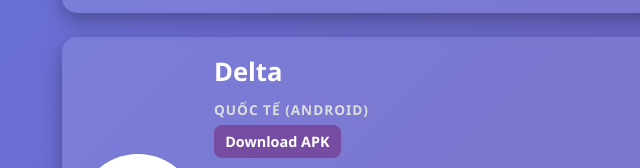
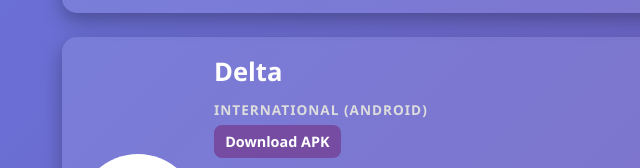
Before and after one commit to LuaCrack1/executor-roblox, a plain HTML site: page index.html in a window 1280 px wide. Shown: the part 1094-1262 px from the top of the page, 20-660 px from the left. Drawn offline with nearby package versions, Linux system fonts and the light colour scheme; grey boxes are pictures that could not be loaded.

Commit message:
Update index.html

```diff
--- a/index.html
+++ b/index.html
@@ -212,7 +212,7 @@
     <img src="https://encrypted-tbn0.gstatic.com/images?q=tbn:ANd9GcQSE_0jP0m-2BjIBHAaCQpGcw49Bkju32j9h646GiNrXw&s" alt="Delta" class="executor-img" />
     <div class="executor-info">
       <div class="executor-name">Delta</div>
-      <div class="platform-label">Quốc Tế (Android)</div>
+      <div class="platform-label">International (Android)</div>
       <div class="download-links">
         <a href="https://www.mediafire.com/file/am4t45c5kxll0mf/Delta_Qu%25E1%25BB%2591c_T%25E1%25BA%25BF_V2.674_NotWoops.apk/file" target="_blank" rel="noopener">Download APK</a>
       </div>
```
